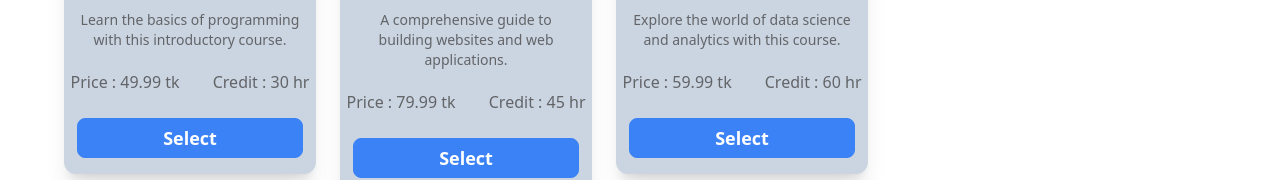
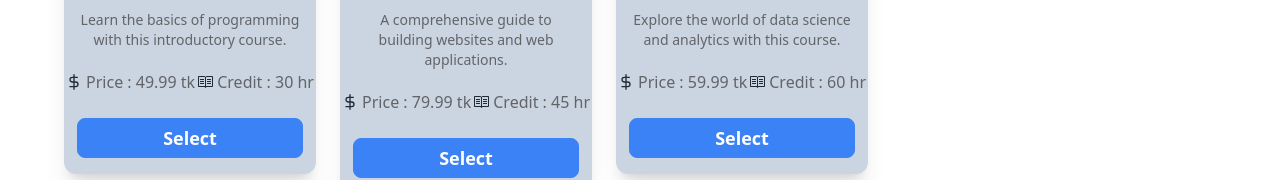
Before and after one commit to frustrated018/B8A7, a React (Vite) app: page / in a window 1280 px wide. Shown: the part 383-563 px from the top of the page. Built offline with nearby package versions, Linux system fonts and the light colour scheme.

Commit message:
Installed react icons and finished the cards

```diff
--- a/package.json
+++ b/package.json
@@ -12,7 +12,8 @@
   "dependencies": {
     "prop-types": "^15.8.1",
     "react": "^18.2.0",
-    "react-dom": "^18.2.0"
+    "react-dom": "^18.2.0",
+    "react-icons": "^4.11.0"
   },
   "devDependencies": {
     "@types/react": "^18.2.15",
--- a/src/components/Card/Card.jsx
+++ b/src/components/Card/Card.jsx
@@ -1,14 +1,16 @@
 import PropTypes from "prop-types";
 
+import { FiDollarSign } from "react-icons/fi";
+import { GoBook } from "react-icons/go";
+
 const Card = ({ card }) => {
-
-    const {thumbnail, course_name, course_description, price, time} = card;
+  const { thumbnail, course_name, course_description, price, time } = card;
 
   return (
     <div>
       <div className=" bg-slate-300 shadow-xl rounded-xl">
         <figure className="px-4 py-5">
-            {/* Thumbnail */}
+          {/* Thumbnail */}
           <img
             src={thumbnail}
             alt={`thumbnail for ${course_name}`}
@@ -17,18 +19,34 @@ const Card = ({ card }) => {
         </figure>
         {/* Text content */}
         <div className=" flex flex-col text-center">
-            {/* Title */}
-          <h2 className="text-stone-900 text-lg font-semibold truncate mb-4">{course_name}</h2>
+          {/* Title */}
+          <h2 className="text-stone-900 text-lg font-semibold truncate mb-4">
+            {course_name}
+          </h2>
           {/* description */}
-          <p className="text-stone-900 text-opacity-60 text-sm font-normal mb-5 mx-4">{course_description}</p>
+          <p className="text-stone-900 text-opacity-60 text-sm font-normal mb-5 mx-4">
+            {course_description}
+          </p>
           {/* price & time */}
-          <div className=" flex justify-around gap-5 mb-6">
-          <p className="text-stone-900 text-opacity-60 text-base font-medium">Price : {price} tk</p>
-          <p className="text-stone-900 text-opacity-60 text-base font-medium">Credit : {time} hr</p>
+          <div className=" flex flex-row justify-evenly mb-6">
+              <div className="flex flex-row gap-1 items-center">
+                <FiDollarSign />
+                <p className="text-stone-900 text-opacity-60 text-base font-medium">
+                  Price : {price} tk
+                </p>
+              </div>
+              <div className="flex flex-row gap-1 items-center">
+                <GoBook />
+                <p className="text-stone-900 text-opacity-60 text-base font-medium">
+                  Credit : {time} hr
+                </p>
+              </div>
           </div>
           {/* Button */}
           <div className=" mb-4">
-            <button className="bg-blue-500 rounded-lg border border-blue-500  h-10 w-[90%] text-white text-lg font-semibold">Select</button>
+            <button className="bg-blue-500 rounded-lg border border-blue-500  h-10 w-[90%] text-white text-lg font-semibold">
+              Select
+            </button>
           </div>
         </div>
       </div>
```
Also changed, not shown: 1 other file (tests, documents, lock files or other folders).
